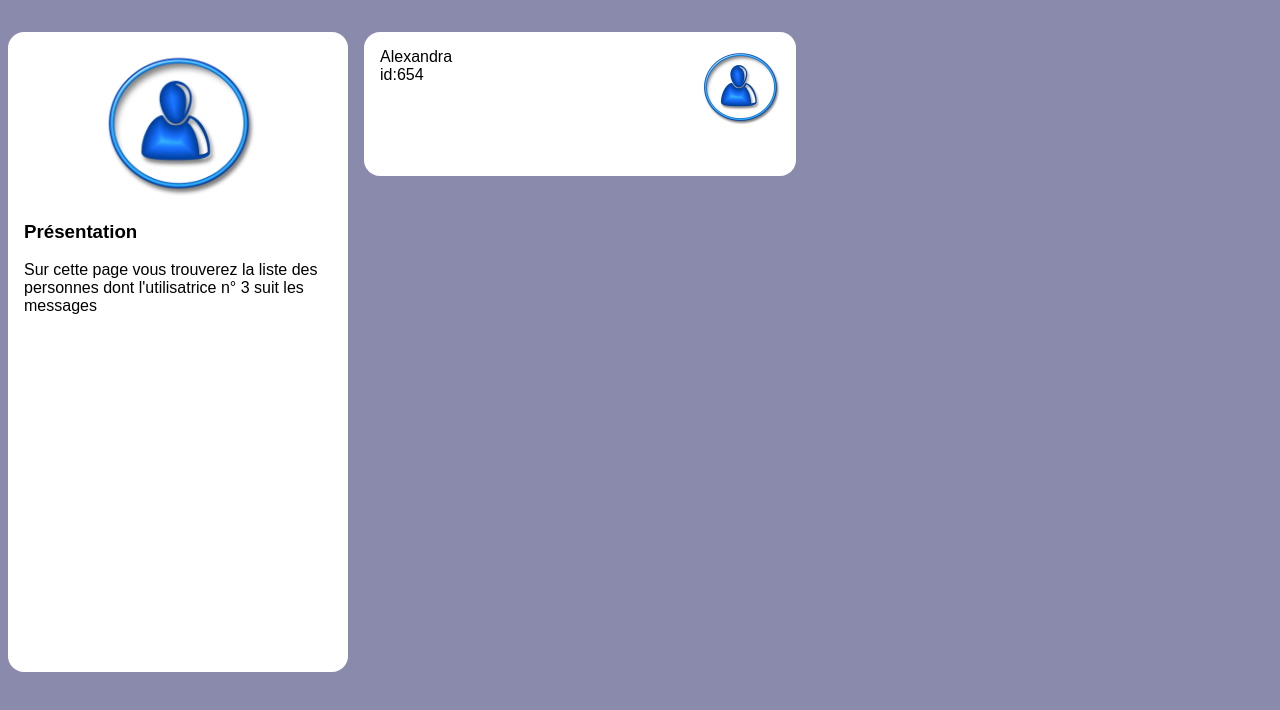
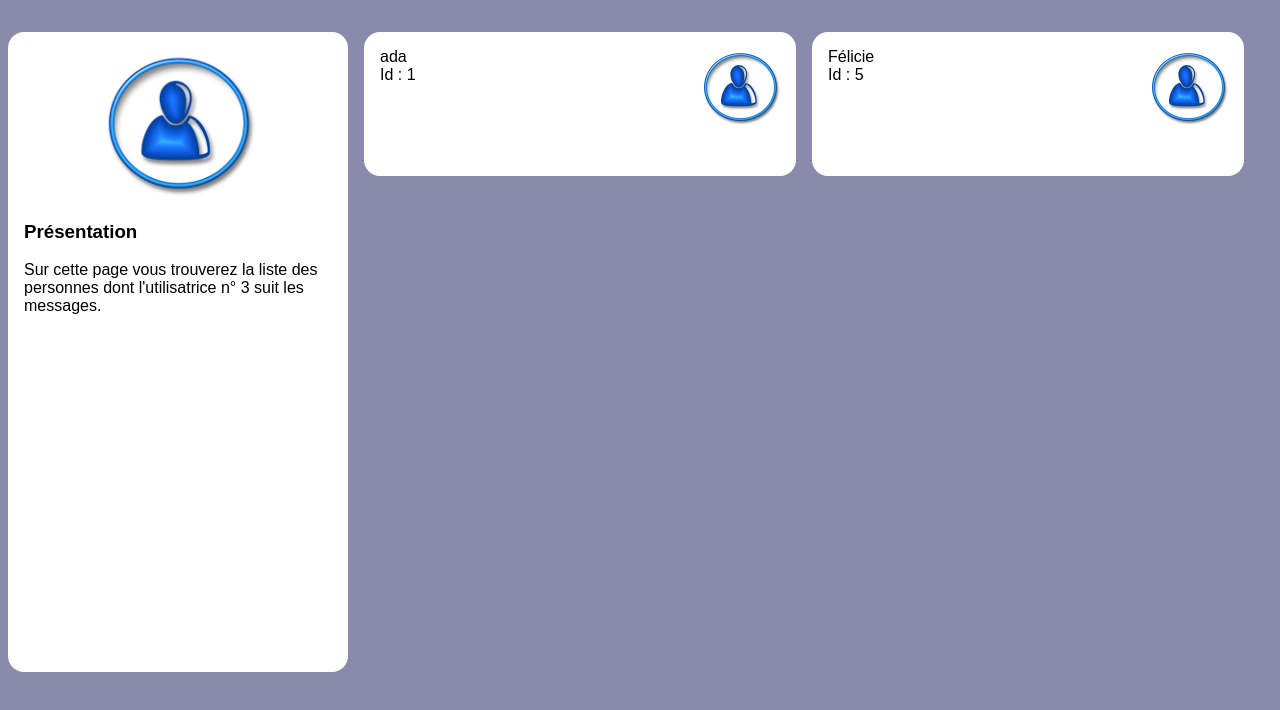
Before and after one commit to adatechschool/projet-collectif-reseau-social-php-gmz, a PHP site: page /subscriptions.php?user_id=3 in a window 1280 px wide. Shown: the part 90-800 px from the top of the page. Run offline with PHP 8.4, Linux system fonts and the light colour scheme; data comes from the database, SQL or seed files in the repository.

Commit message:
add subscription.php

```diff
--- a/level1/Niveau1/news.php
+++ b/level1/Niveau1/news.php
@@ -107,7 +107,7 @@
                 }
 
                 // Etape 3: Parcourir ces données et les ranger bien comme il faut dans du html
-                // NB: à chaque tour du while, la variable post ci dessous reçois les informations du post suivant.
+                // NB: à chaque tour du while, la variable post ci dessous reçoit les informations du post suivant.
                 while ($post = $lesInformations->fetch_assoc())
                 {
                     //la ligne ci-dessous doit etre supprimée mais regardez ce
--- a/level1/Niveau1/subscriptions.php
+++ b/level1/Niveau1/subscriptions.php
@@ -33,7 +33,7 @@
                     <p>Sur cette page vous trouverez la liste des personnes dont
                         l'utilisatrice
                         n° <?php echo intval($_GET['user_id']) ?>
-                        suit les messages
+                        suit les messages.
                     </p>
 
                 </section>
@@ -56,12 +56,17 @@
                 $lesInformations = $mysqli->query($laQuestionEnSql);
                 // Etape 4: à vous de jouer
                 //@todo: faire la boucle while de parcours des abonnés et mettre les bonnes valeurs ci dessous
+                while ($post = $lesInformations->fetch_assoc())
+                {
                 ?>
                 <article>
                     <img src="user.jpg" alt="blason"/>
-                    <h3>Alexandra</h3>
-                    <p>id:654</p>
+                    <h3><?php echo $post['alias'] ?></h3>
+                    <p>Id : <?php echo $post['id'] ?></p>
                 </article>
+                <?php
+                }
+                ?>
             </main>
         </div>
     </body>
```
